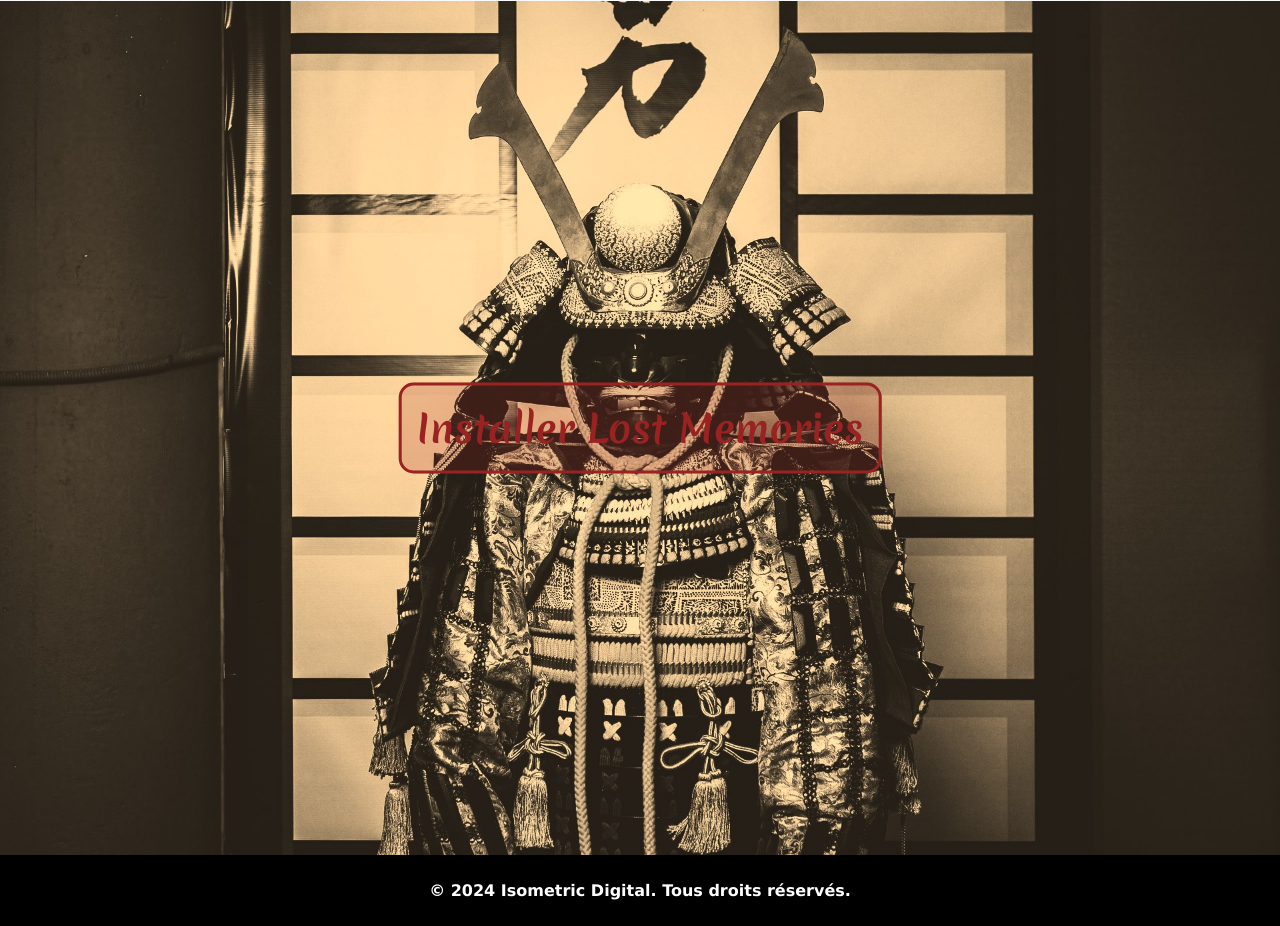
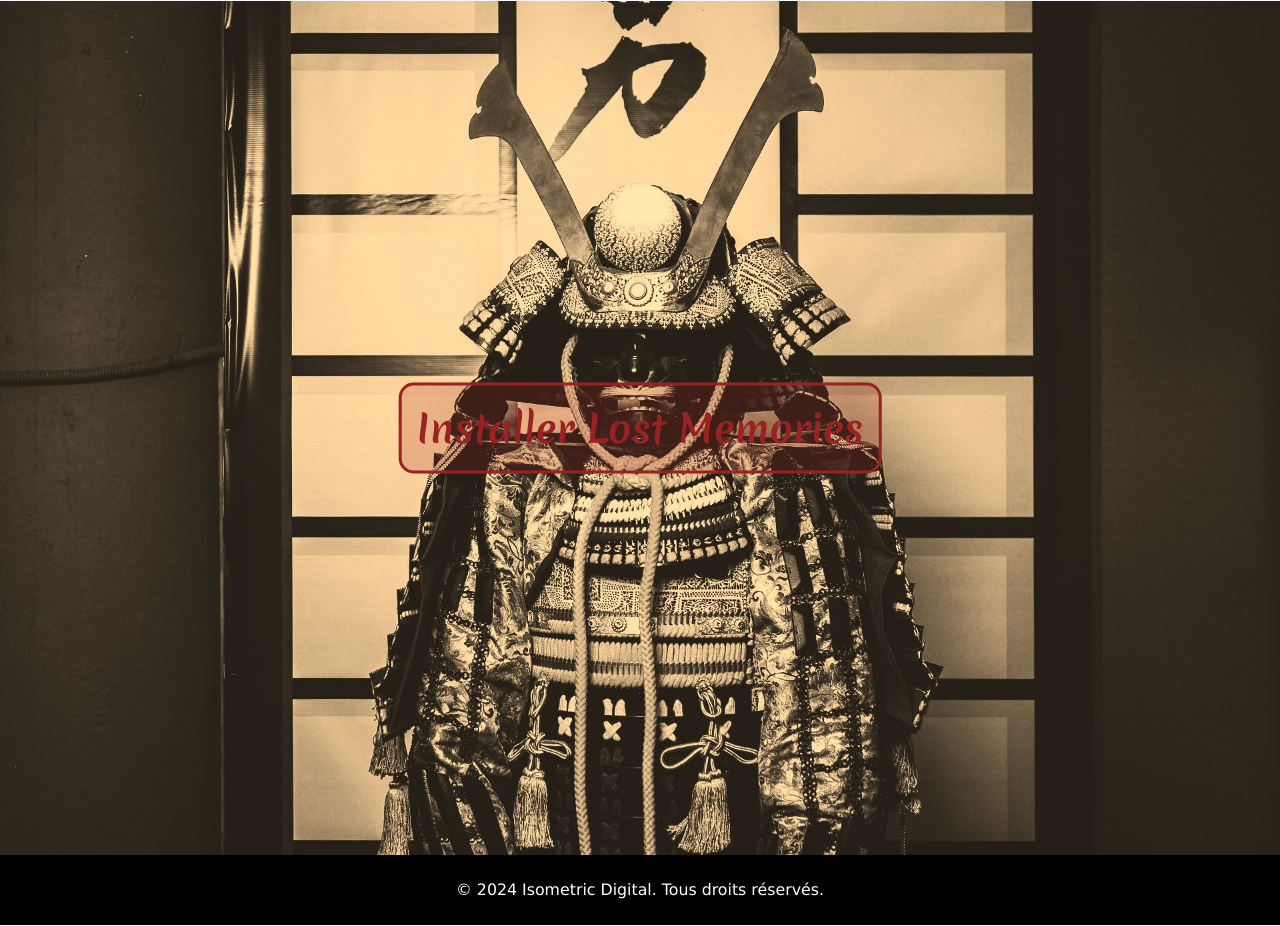
Before and after one commit to otzura/isometric-digital, a plain HTML site: page play.html in a window 1280 px wide. Shown: the part 1616-2542 px from the top of the page. Drawn offline with Linux system fonts and the light colour scheme; a web font is replaced by a local one.

Commit message:
play footer changes

```diff
--- a/styles/styles-play.css
+++ b/styles/styles-play.css
@@ -170,6 +170,8 @@ text-shadow:
 }
 
 footer {
+    font-weight: 100;
+    font-size: 15.8px;
     color: white;
     background-color: black;
     text-align: center;
```
